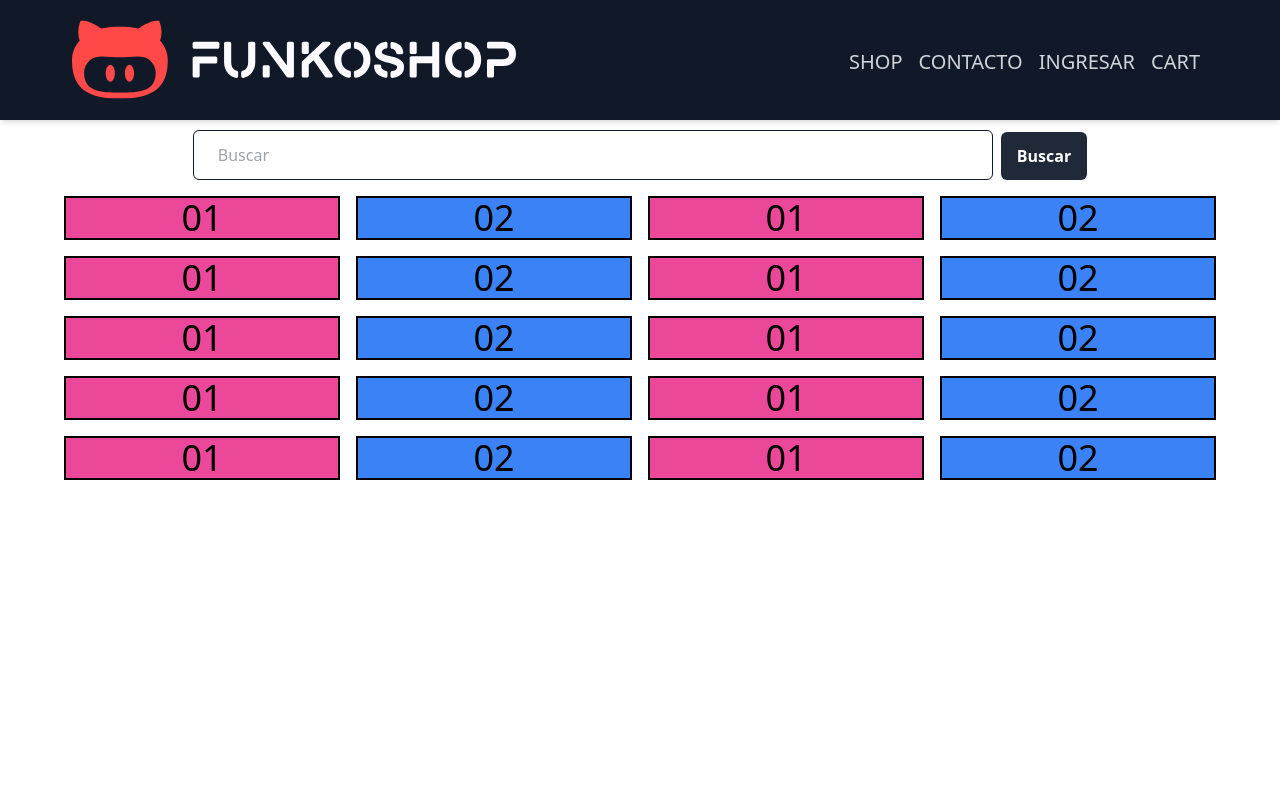
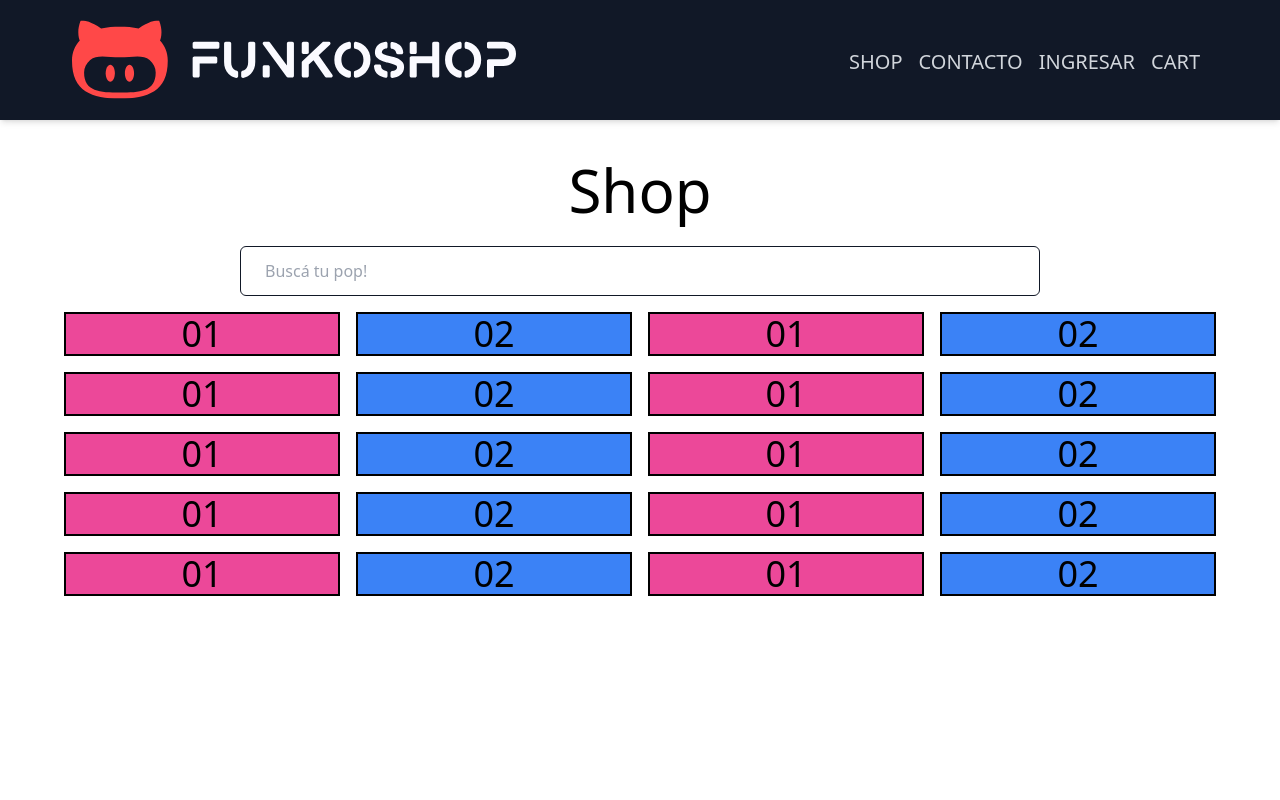
Before and after one commit to makzzer/react-funko, a React (Vite) app: page /shop in a window 1280 px wide. Shown: the top 800 px of the page. Built offline with nearby package versions, Linux system fonts and the light colour scheme.

Commit message:
mejora estetica barra

```diff
--- a/src/pages/Shop.jsx
+++ b/src/pages/Shop.jsx
@@ -1,25 +1,21 @@
 const Shop = () => {
   return (
     <>
-        <div className=" min-h-screen max-w-6xl text-center container text-4xl mt-20 flex flex-col">
+      {/*este es el div del container general*/}
+      <div className=" min-h-screen max-w-6xl text-center container text-4xl mt-10 flex flex-col">
+        <h1 className="text-6xl mb-4 text-center pt-20">Shop</h1>
+        {/*div flex col que contiene  barra y filtros*/}
         <div className="flex flex-col mb-4">
           <form className="flex justify-center items-center mt-2">
             <div>
               <input
                 type="text"
-                  placeholder="Buscar"
+                placeholder="Buscá tu pop!"
                 className="border border-gray-900 rounded-md py-3 px-6 text-base focus:outline-none focus:ring-2 focus:ring-gray-900 w-full md:w-[50rem]"
               />
             </div>
-              <div>
-                <button
-                  type="submit"
-                  className="ml-2 bg-gray-800 hover:bg-gray-900 text-white font-semibold py-3 px-4 rounded-md text-base"
-                >
-                  Buscar
-                </button>
-              </div>
           </form>
+
         </div>
 
         <div>
```
Lines whose indentation alone changed are shown as unchanged.
